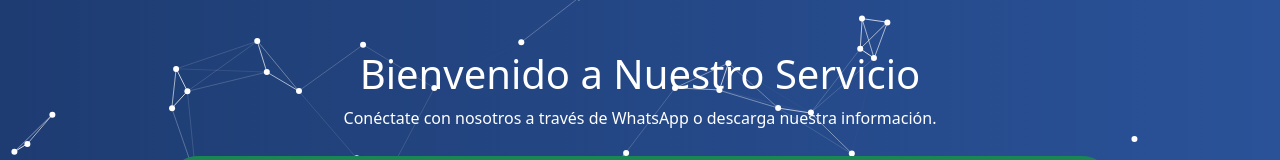
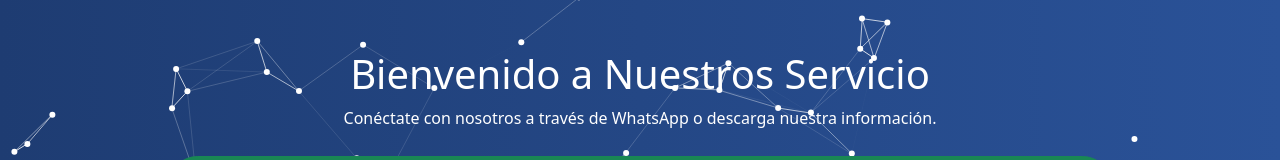
Before and after one commit to ADNova-Design/landingpage2025, a plain HTML site: page index.html in a window 1280 px wide. Shown: the top 160 px of the page. Drawn offline with nearby package versions, Linux system fonts and the light colour scheme.

Commit message:
Update index.html

```diff
--- a/index.html
+++ b/index.html
@@ -45,7 +45,7 @@
 <body>
     <div id="particles-js"></div>
 
-    <h1>Bienvenido a Nuestro Servicio</h1>
+    <h1>Bienvenido a Nuestros Servicio</h1>
     <p>Conéctate con nosotros a través de WhatsApp o descarga nuestra información.</p>
 
     <a href="https://wa.me/18632541732?text=%C2%A1Hola%2C%20Me%20interesa%20el%20servicio%20de%20Números%20Virtuales!" class="btn btn-success btn-custom">
```
